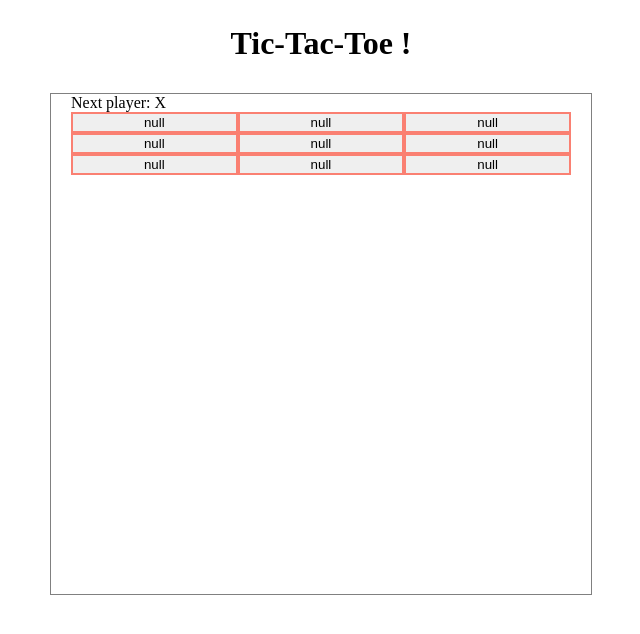
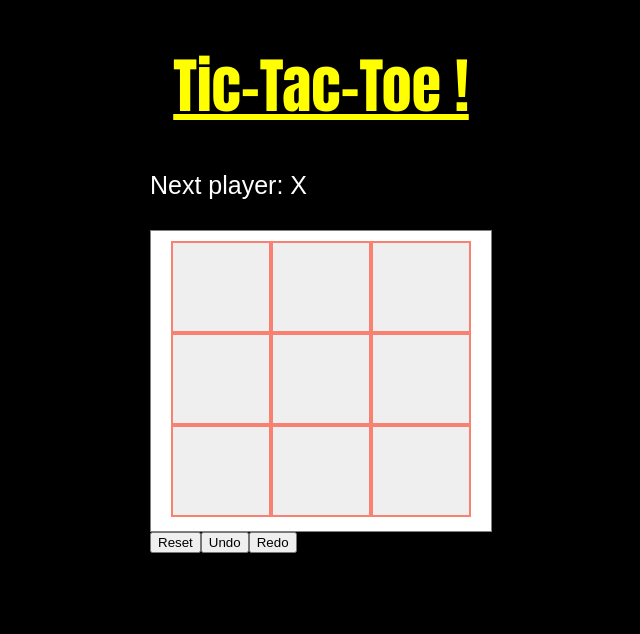
Before and after one commit to AaronBDSouza/tic-tac-toe-game, a React (Create React App) app: page / in a window 1280 px wide. Shown: the top 634 px of the page, without its empty margins (319-959 px from the left). Built offline with nearby package versions, Linux system fonts and the light colour scheme.

Commit message:
Updated UI

```diff
--- a/src/index.css
+++ b/src/index.css
@@ -1,3 +1,6 @@
+body{
+  background-color: black;
+}
 
 .game{
   display: flex;
@@ -8,9 +11,12 @@
 }
 
 .game-heading{
-  margin-top: 25px;
+  font-family: 'Impact';
+  font-size: 30px;
   width: 100%;
   height: 100%;
+  color: yellow;
+  text-decoration: underline;
 }
 
 .game-heading h1{
@@ -18,31 +24,54 @@
 }
 
 .game-board{
+  font-family: Arial, Helvetica, sans-serif;
+  align-items: center;
+}
+
+.gameStatus{
+  color: white;
+  font-size: 25px;
+  width: 100%;
+}
+
+.rowContainer{
   margin-top: 10px;
-  width: 500px;
-  height: 500px;
-  border: 1px solid grey;
-  padding: 0 20px 0 20px;
-
 }
 
 .boardContainer{
-  height: 100%;
+  background-color: white;
+  margin-top: 30px;
+  width: 300px;
+  height: 300px;
+  border: 1px solid grey;
+  padding: 0 20px 0 20px;
 }
 
 .rowContainer{
-
+  height: 300px;
 }
 
 .board-row{
   display: flex;
   flex-direction: row;
   /*width: 100%;*/
-  height: 100%;
-
 }
 
 .square{
   width: 33.33%;
+  color: #efefef;
   border: 2px solid salmon;
+  font-size: 75px;
+  overflow: hidden;
 }
+
+
+.resetDiv{
+  color: white;
+  font-size: 25px;
+  width: 100%;
+}
+
+.buttonControls{
+
+}
--- a/src/index.js
+++ b/src/index.js
@@ -21,9 +21,10 @@ import reportWebVitals from './reportWebVitals';
 //     }
 // }
 
+
 function Square(props){
     return(
-        <button className="square" onClick={() => props.onClick()}> { ' ' + props.value} </button>
+        <button className="square" onClick={() => props.onClick()} style={{ color: (props.clickCounter > 0 && props.value != null ? (props.value === 'X'?'blue':'#48d748'):'#efefef') }}> {''+props.value} </button>
     );
 }
 
@@ -55,11 +56,15 @@ class Board extends React.Component{
         this.state = {
             squares: Array(9).fill(null),
             xIsNext: true,
+            clickCounter : 0
         };
     }
 
     handleClick(i){
         const squares = this.state.squares.slice();
+        let clickCounter = this.state.clickCounter;
+
+        clickCounter = clickCounter + 1;
 
         if(calculateWinner(squares) || squares[i]){
             return;
@@ -69,11 +74,13 @@ class Board extends React.Component{
         this.setState({
             squares:squares,
             xIsNext: !this.state.xIsNext,
+            clickCounter: clickCounter,
+            gameOver:false
         });
     }
 
   renderSquare(i){
-      return <Square value={this.state.squares[i]} onClick={()=>this.handleClick(i)}/>;
+      return <Square value={this.state.squares[i]} onClick={()=>this.handleClick(i)} clickCounter={this.state.clickCounter}/>;
   }
 
   render(){
@@ -81,15 +88,16 @@ class Board extends React.Component{
       let status;
 
       if(winner){
-          status = 'Winner: '+ winner;
+          status = 'Player '+ (this.state.xIsNext ? 'Y': 'X') + ' won!';
       }
       else{
           status = 'Next player: ' + (this.state.xIsNext ? 'X': 'O');
       }
 
       return(
+          <div>
+            <div className="gameStatus">{status}</div>
             <div className="boardContainer">
-            <div className="status">{status}</div>
                 <div className="rowContainer">
                     <div className="board-row">
                         {this.renderSquare(0)}
@@ -107,6 +115,14 @@ class Board extends React.Component{
                         {this.renderSquare(8)}
                     </div>
                 </div>
+            </div>
+            <span className="resetDiv">{winner === 0 ? 'Click the restart button to play more games': ''}</span>
+            <div className="buttonControls">
+                <button>Reset</button>
+                <button>Undo</button>
+                <button>Redo</button>
+            </div>
+
           </div>
       );
   }
```
Lines whose indentation alone changed are shown as unchanged.
